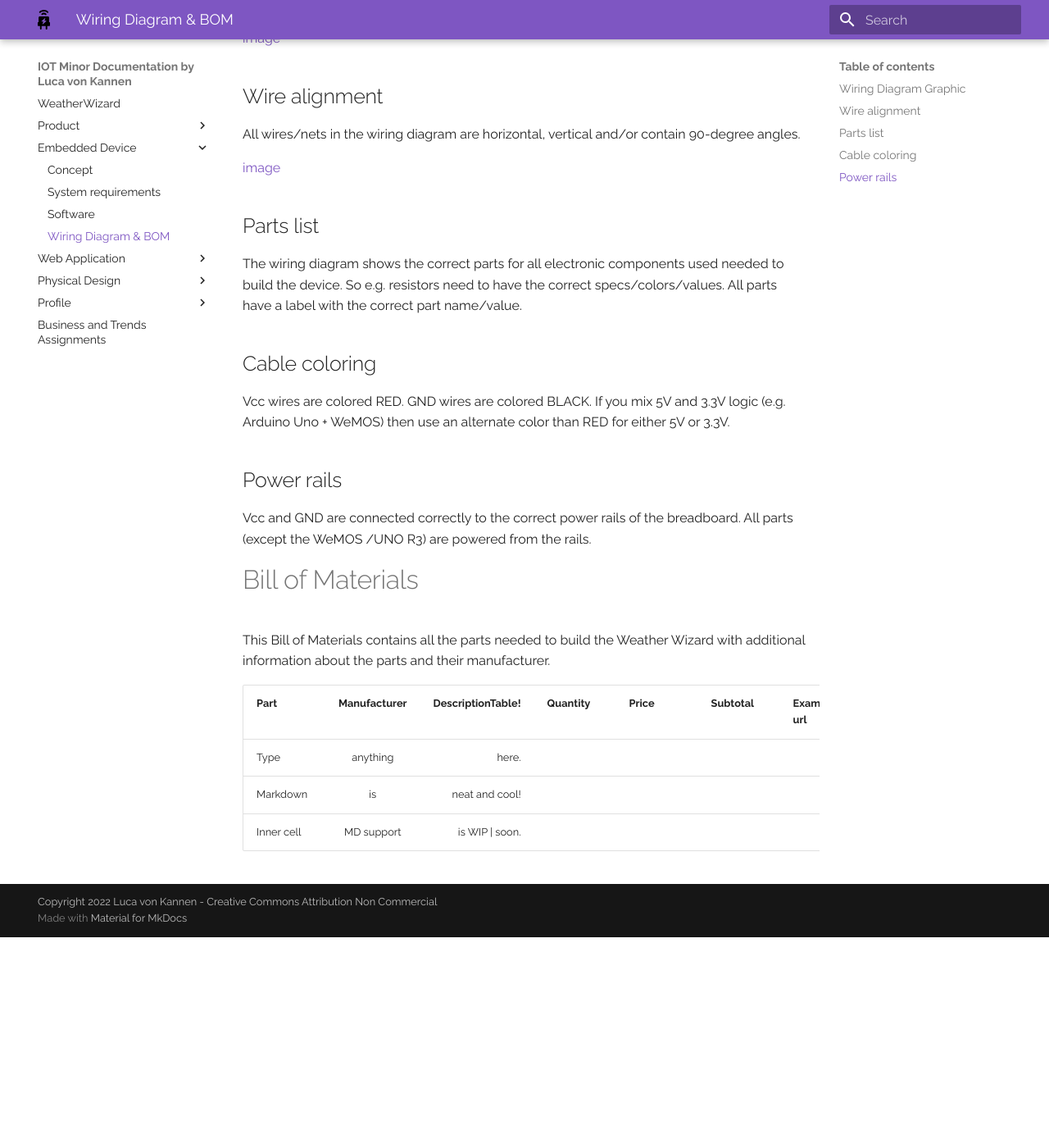
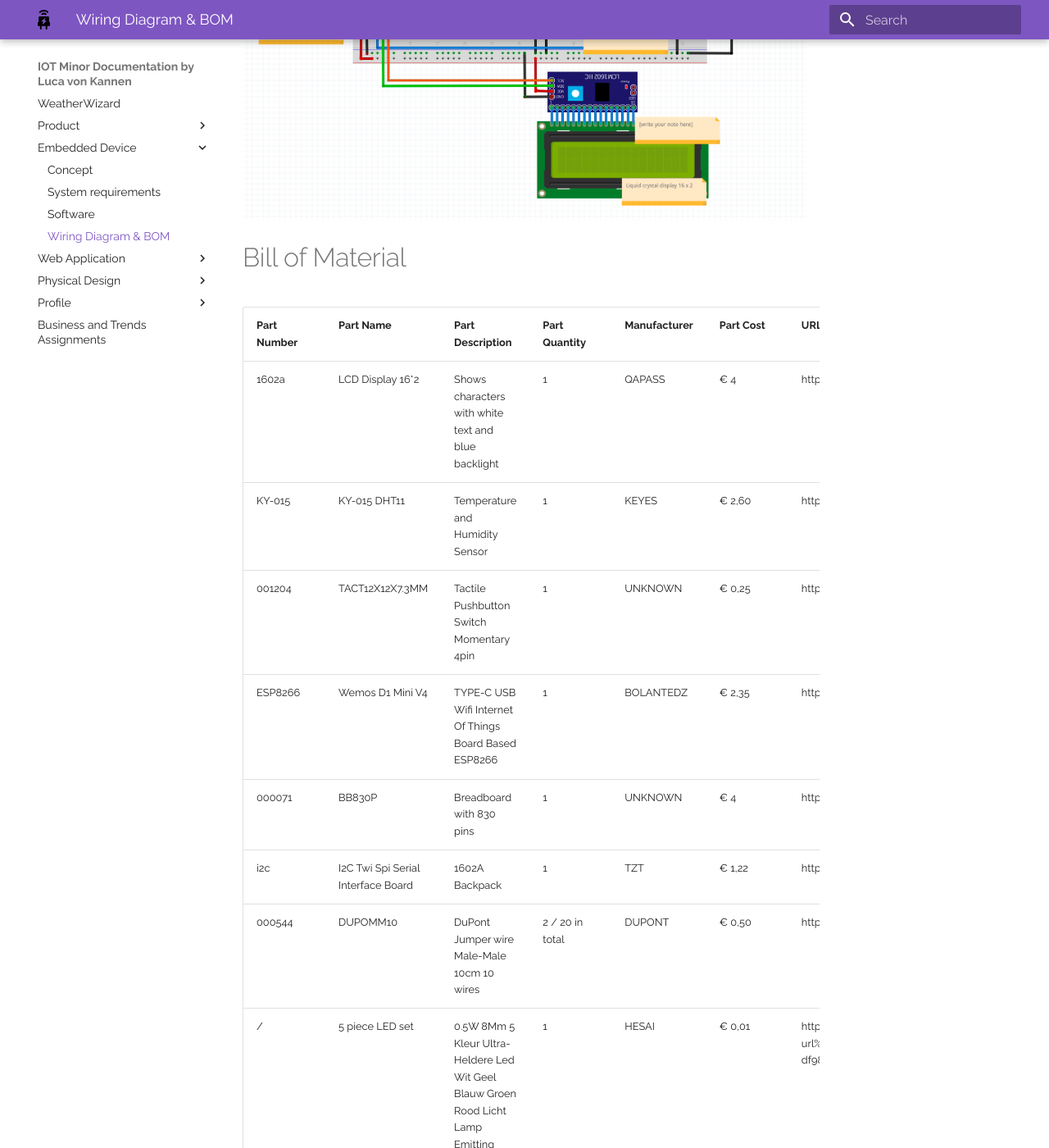
Before and after one commit to lv042/Weather-Wizard, an MkDocs documentation site: the page built from docs/bom.md, in a window 1280 px wide and 1400 px high, scrolled down 382 px. Shown: the whole window at 82% size. Built offline with MkDocs 1.6.1 and Material for MkDocs 9.7.7, drawn with Linux system fonts in a browser that asks for light colours; before the commit the page ends 1525 px from its top, so only the background shows below that; some of the changed text lies outside the part shown.

Commit message:
Added bom.md

```diff
--- a/docs/bom.md
+++ b/docs/bom.md
@@ -1,43 +1,17 @@
 # Wiring Diagram
 
-## Wiring Diagram Graphic
+![Wiring](images/Wiring.png)
 
-The Wiring Diagram is designed using a specialized application intended for creating Wiring Diagrams.
-Above the wiring diagram is an introductory text explaining what a Wiring Diagram is.
+# Bill of Material
 
-A wiring diagram is a visual representation of the connections between electrical components in a system or device. It uses symbols and lines to illustrate the wiring and layout.
-
-
-
-[image](docs/../images/wiring_diagram.png)
-
-## Wire alignment
-
-All wires/nets in the wiring diagram are horizontal, vertical and/or contain 90-degree angles.
-
-[image](docs/../images/wiring_diagram.png)
-
-## Parts list
-
-The wiring diagram shows the correct parts for all electronic components used needed to build the device. So e.g. resistors need to have the correct specs/colors/values. All parts have a label with the correct part name/value.
-
-## Cable coloring
-
-Vcc wires are colored RED.
-GND wires are colored BLACK.
-If you mix 5V and 3.3V logic  (e.g. Arduino Uno + WeMOS) then use an alternate color than RED for either  5V or 3.3V.
-
-## Power rails
-
-Vcc and GND are connected correctly to the correct power rails of the breadboard.
-All parts (except the WeMOS /UNO R3) are powered from the rails.
-
-# Bill of Materials
-
-This Bill of Materials contains all the parts needed to build the Weather Wizard with additional information about the parts and their manufacturer.
-
-| Part       | Manufacturer | DescriptionTable! | Quantity | Price | Subtotal | Example url |
-| ---------- |:------------:| -----------------:| -------- | ----- | -------- | ----------- |
-| Type       | anything     | here.             |          |       |          |             |
-| Markdown   | is           | neat and cool!    |          |       |          |             |
-| Inner cell | MD support   | is WIP \| soon.   |          |       |          |             |
+| Part Number | Part Name                          | Part Description                                                                                        | Part Quantity    | Manufacturer | Part Cost | URL                                                                                                                                                                   |
+|------------|------------------------------------|---------------------------------------------------------------------------------------------------------|------------------|-------------|-----------|-----------------------------------------------------------------------------------------------------------------------------------------------------------------------|
+| 1602a      | LCD Display 16*2                   | Shows characters with white text and blue backlight                                                     | 1                | QAPASS      | € 4       | https://www.tinytronics.nl/shop/en/displays/lcd/lcd-display-16*2-characters-with-white-text-and-blue-backlight                                                        |
+| KY-015     | KY-015 DHT11                       | Temperature and Humidity Sensor                                                                         | 1                | KEYES       | € 2,60    | https://www.prolectra.nl/home/301-ky-015-dht11-temperature-and-humidity-sensor-module.html                                                                            |
+| 001204    | TACT12X12X7.3MM                    | Tactile Pushbutton Switch Momentary 4pin                                                                | 1                | UNKNOWN     | € 0,25    | https://www.tinytronics.nl/shop/en/switches/manual-switches/pcb-switches/tactile-pushbutton-switch-momentary-4pin-12*12*7.3mm                                         |
+| ESP8266    | Wemos D1 Mini V4                   | TYPE-C USB Wifi Internet Of Things Board Based ESP8266                                                  | 1                | BOLANTEDZ   | € 2,35    | https://nl.aliexpress.com/item/1005004527213280.html?algo_exp_id=cbd77092-a5a4-4505-a8da-561d4a6cba6f-3&pdp_ext_f=%7B%22sku_id%22%3A%2212000029481036792%22%7D        |
+| 000071    | BB830P                             | Breadboard with 830 pins                                                                                | 1                | UNKNOWN     | € 4       | https://www.tinytronics.nl/shop/en/tools-and-mounting/prototyping-supplies/breadboards/breadboard-830-points                                                          |
+| i2c        | I2C Twi Spi Serial Interface Board | 1602A Backpack                                                                                          | 1                | TZT         | € 1,22    | https://nl.aliexpress.com/item/32649843103.html?algo_exp_id=bbaa2466-27f8-4762-9e32-49db6fb5d61d-0&pdp_ext_f=%7B%22sku_id%22%3A%2259624803836%22%7D                   |
+| 000544    | DUPOMM10                           | DuPont Jumper wire Male-Male 10cm 10 wires                                                              | 2  / 20 in total | DUPONT      | € 0,50    | https://www.tinytronics.nl/shop/en/cables-and-connectors/cables-and-adapters/prototyping-wires/dupont-compatible-and-jumper/dupont-jumper-wire-male-male-10cm-10-wires |
+| /          | 5 piece LED set                    | 0.5W 8Mm 5 Kleur Ultra-Heldere Led Wit Geel Blauw Groen Rood Licht Lamp Emitting diodes Hoge Helderheid | 1                | HESAI            | € 0,01    | https://de.aliexpress.com/item/32822066523.html?spm=a2g0o.detail.1000060.3.5ec230b65zopxh&gps-id=pcDetailBottomMoreThisSeller&scm=1007.13339.291025.0&scm_id=1007.13339.291025.0&scm-url=1007.13339.291025.0&pvid=bcf3775a-8a61-4cdd-ab27-df98c804d4f2&_t=gps-id%3ApcDetailBottomMoreThisSeller%2Cscm-url%3A1007.13339.291025.0%2Cpvid%3Abcf3775a-8a61-4cdd-ab27-df98c804d4f2%2Ctpp_buckets%3A668%232846%238113%231998&pdp_ext_f=%7B%22sku_id%22%3A%2212000032066866119%22%2C%22sceneId%22%3A%223339%22%7D&pdp_npi=3%40dis%21EUR%211.15%210.01%21%21%21%21%21%400b0a172716787307666904139e1fb5%2112000032066866119%21rec%21NL%21&gatewayAdapt=glo2deu    |
+| 10k resistor          | Resistors                          | Set of 20 10K Ohm resistors                                                                             | 1                | GOHJMY            | € 0,12    | https://de.aliexpress.com/item/1005003276086924.html?spm=a2g0o.productlist.main.7.13436d75nXi7sh&algo_pvid=e5a98beb-ff5a-4663-90e8-5f283222099f&algo_exp_id=e5a98beb-ff5a-4663-90e8-5f283222099f-3&pdp_ext_f=%7B%22sku_id%22%3A%2212000024976850338%22%7D&pdp_npi=3%40dis%21EUR%210.13%210.12%21%21%21%21%21%402145280e16787312636361123d06eb%2112000024976850338%21sea%21DE%210&curPageLogUid=BX8uVJN877hB |
```
